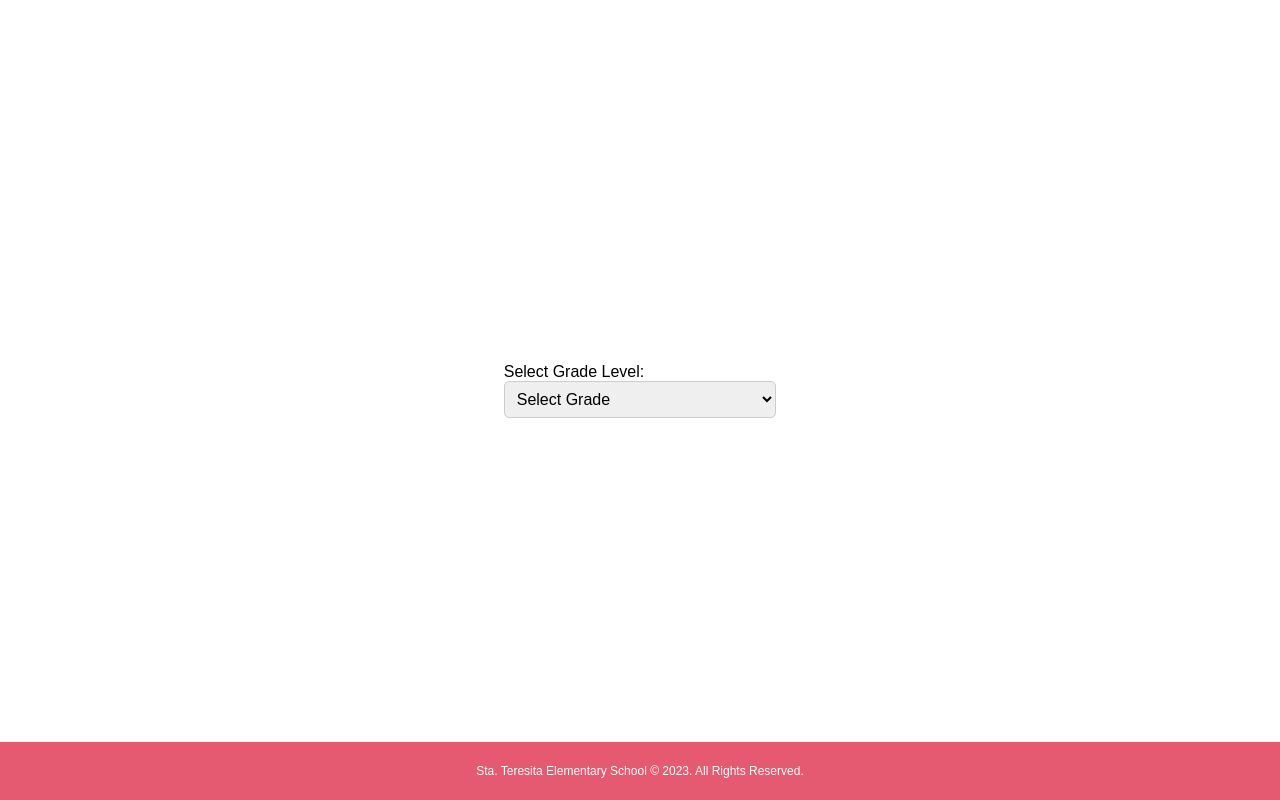
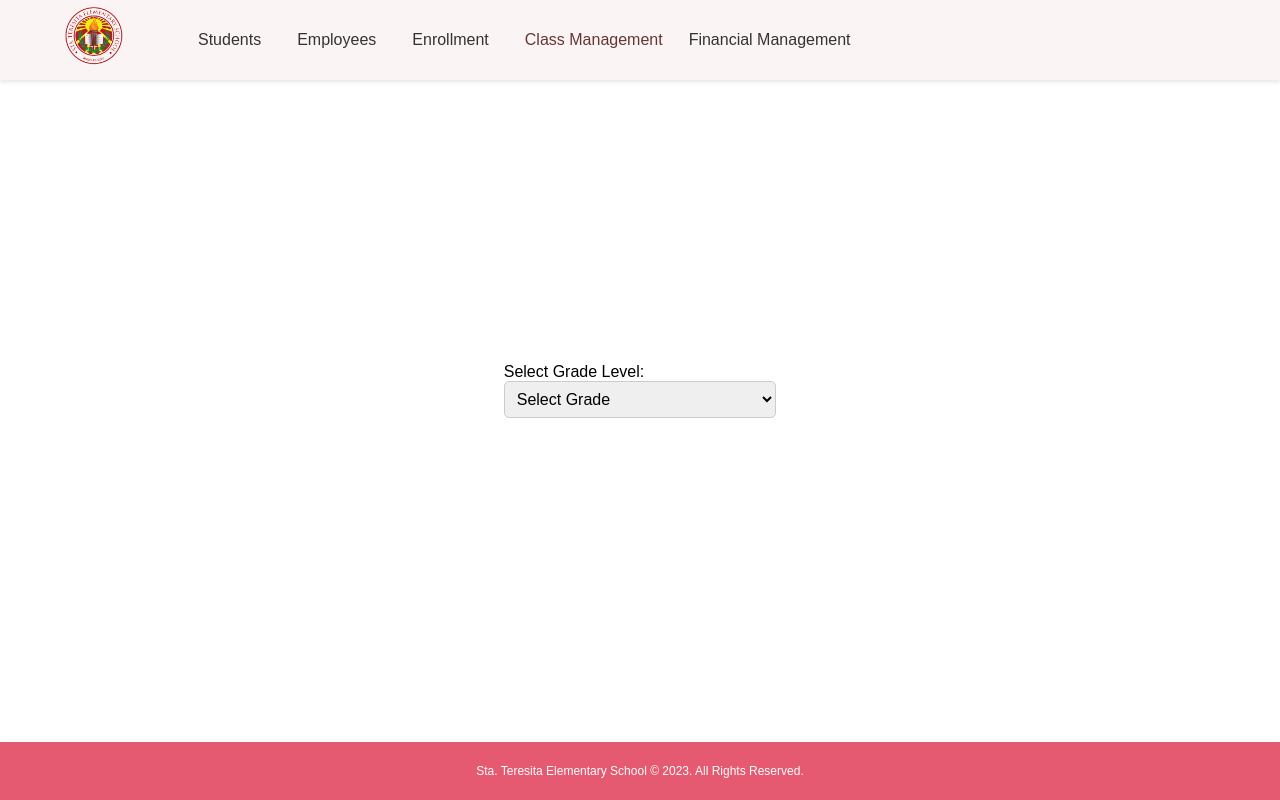
Before and after one commit to KurtRumbaua/WebSys_SRMS, a React (Create React App) app in the folder frontend/: page /class-management in a window 1280 px wide. Built offline with nearby package versions, Linux system fonts and the light colour scheme.

Commit message:
minor changes

```diff
--- a/frontend/src/pages/adminviews/class-management.js
+++ b/frontend/src/pages/adminviews/class-management.js
@@ -27,7 +27,36 @@ function ClassManagementPage() {
 
   return (
     <div className="admin-classmanagement">
-
+              <header className="admin-header">
+          <img className="home-logo" src={logo} alt="School Logo" />
+          <nav className="admin-nav">
+            <ul>
+              <li>
+              <NavLink to="/student-database" activeClassName="active">
+                  Students
+                </NavLink>
+              </li>
+              <li>
+              <NavLink to="/employee-database" activeClassName="active">
+                  Employees
+                </NavLink>
+              </li>
+              <li>
+                <NavLink to="/enroll-student" activeClassName="active">
+                  Enrollment
+                </NavLink>
+              </li>
+              <li>
+              <NavLink to="/class-management" activeClassName="active">
+                  Class Management
+                </NavLink>
+              </li>
+              <NavLink to="/financial-management" activeClassName="active">
+                  Financial Management
+                </NavLink>
+            </ul>
+          </nav>
+        </header>
       <div className="main-content">
         {/* Grade Level Dropdown */}
         <div className="grade-dropdown-container">
```
